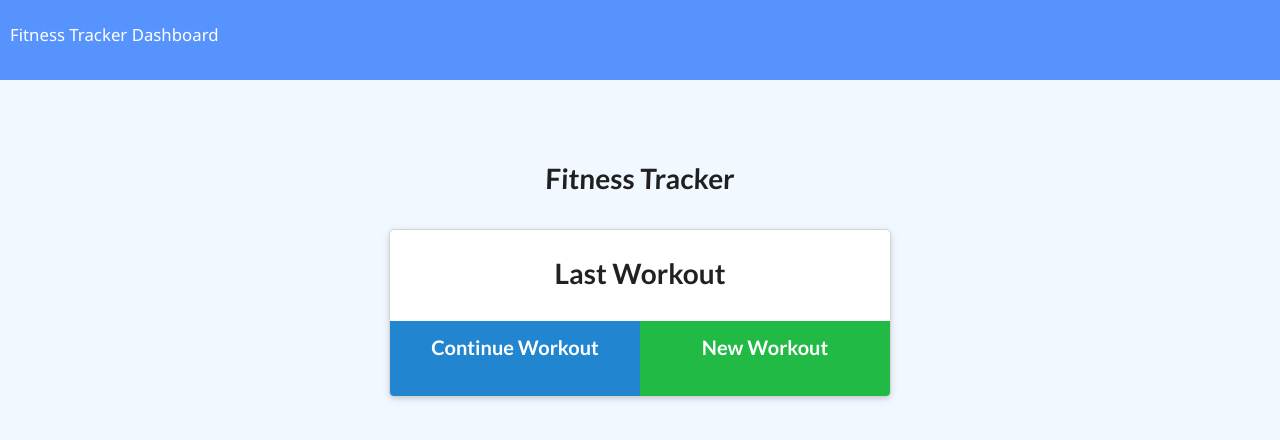
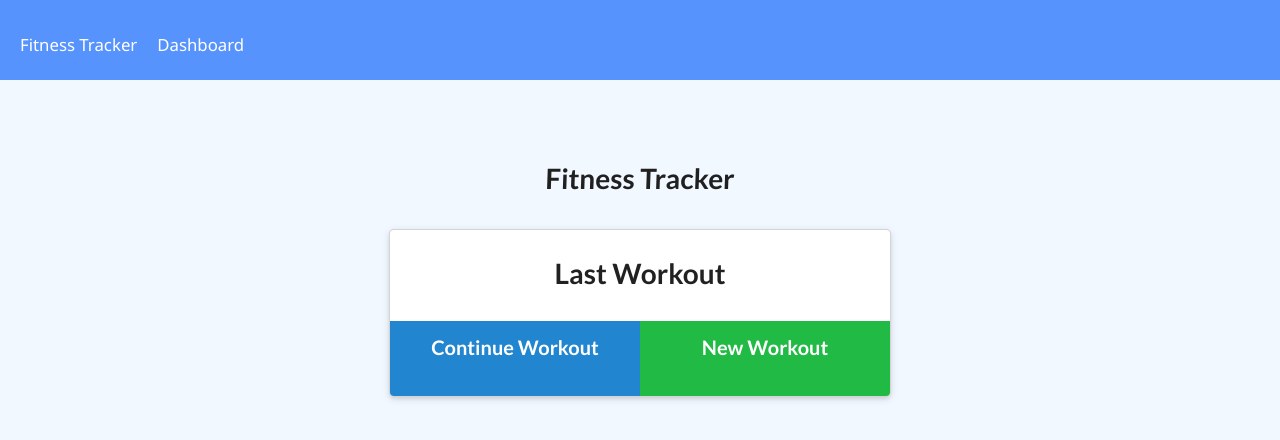
Before and after one commit to ajrsabet/my_workout_tracker, a website: page public/index.html in a window 1280 px wide. Drawn offline with nearby package versions, Linux system fonts and the light colour scheme; no server answers.

Commit message:
update readme

```diff
--- a/public/index.html
+++ b/public/index.html
@@ -12,8 +12,8 @@
 
 <body>
   <nav>
-    <a href="/">Fitness Tracker</a>
-    <a href="/stats">Dashboard</a>
+    <a  class="navBtn" href="/">Fitness Tracker</a>
+    <a  class="navBtn" href="/stats">Dashboard</a>
   </nav>
   <div class="wrapper workout">
     <header>
--- a/public/style.css
+++ b/public/style.css
@@ -4,6 +4,12 @@
   box-sizing: border-box;
   margin: 0;
   padding: 0;
+}
+
+.navBtn {
+  float: left;
+  margin: 10px;
+  background-color: 0 0 1px 3px rgba(59, 153, 252, 0.7);
 }
 
 html,
--- a/server.js
+++ b/server.js
@@ -42,7 +42,6 @@ app.get("/stats", function(req, res) {
 app.get("/api/workouts", (req, res) => {
   db.Workout.find({})
     .then(data => {
-      console.log(data);
       res.json(data);
     })
     .catch(err => {
@@ -84,10 +83,6 @@ app.get("/api/workouts/range", (req, res) => {
     });
 });
 
-
-
-
-
 app.listen(PORT, () => {
   console.log(`App running on port ${PORT}!`);
 });
```
Also changed, not shown: public/exercise.html (+2 -2 lines), public/stats.html (+1 -1 lines), README.md, workout_screenshot.png (added).
